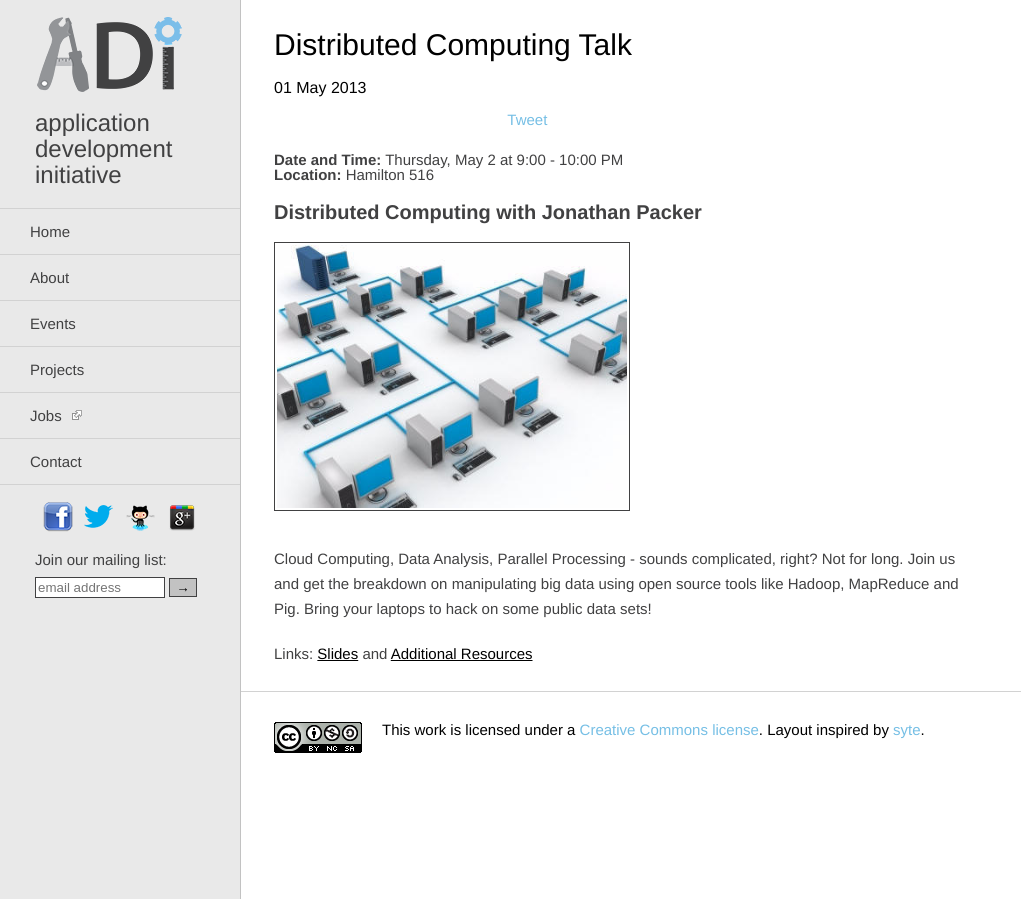
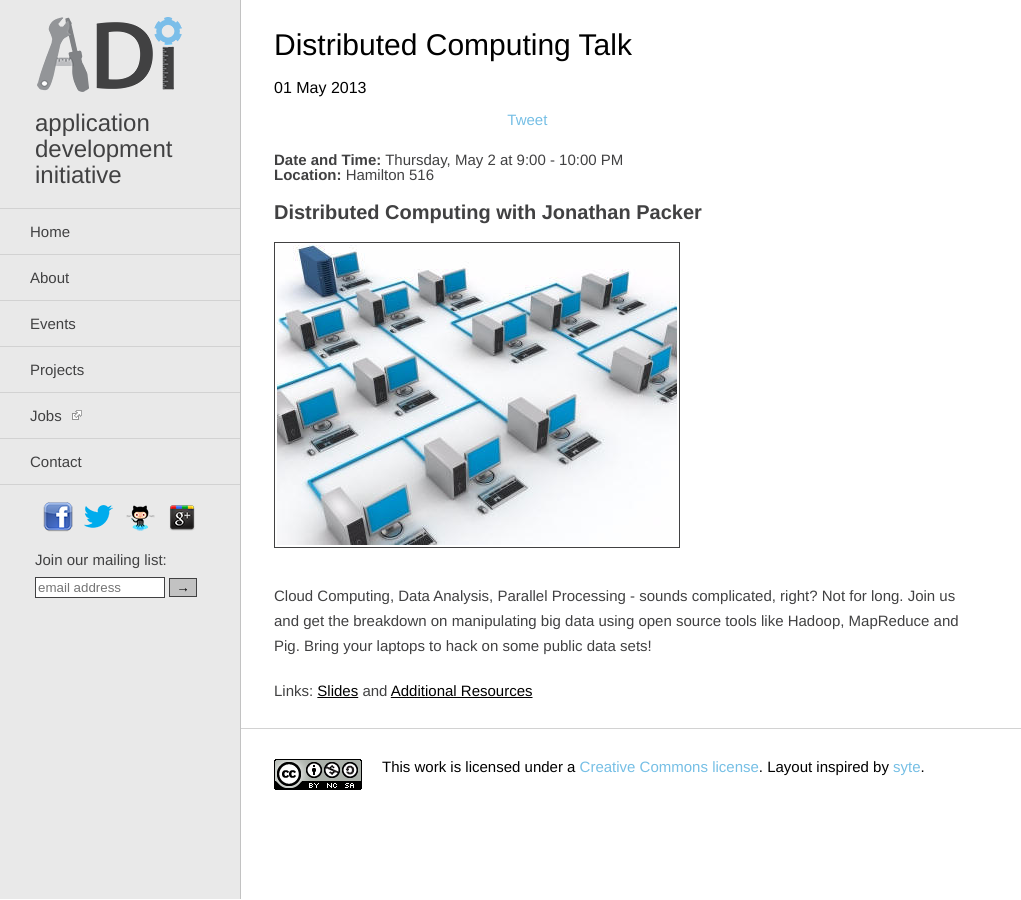
Before and after one commit to adicu/adicu.github.com-dep, a Jekyll site: the page built from _posts/2013-05-01-distributed-computing-talk.html, in a window 1280 px wide. Shown: the whole page, without its empty margins (0-1021 px from the left). Built offline with Jekyll 4.4.1, drawn with Linux system fonts in a browser that asks for light colours; comment, search, counter and statistics services are not loaded.

Commit message:
Fix links and image

```diff
--- a/_posts/2013-05-01-distributed-computing-talk.html
+++ b/_posts/2013-05-01-distributed-computing-talk.html
@@ -22,7 +22,7 @@
 <h3>Distributed Computing with Jonathan Packer</h3>
 
 <div class="resource-image">
-<a href="{{ page.link }}"><img src="{{ page.image }}" width="350px"/></a>
+<a href="{{ page.slides }}"><img src="{{ page.image }}" width="400px"/></a>
 </div>
 
 <p>
```
